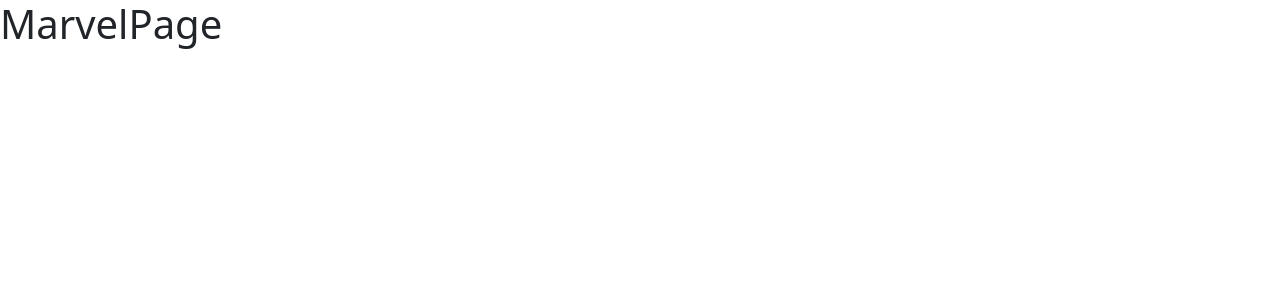
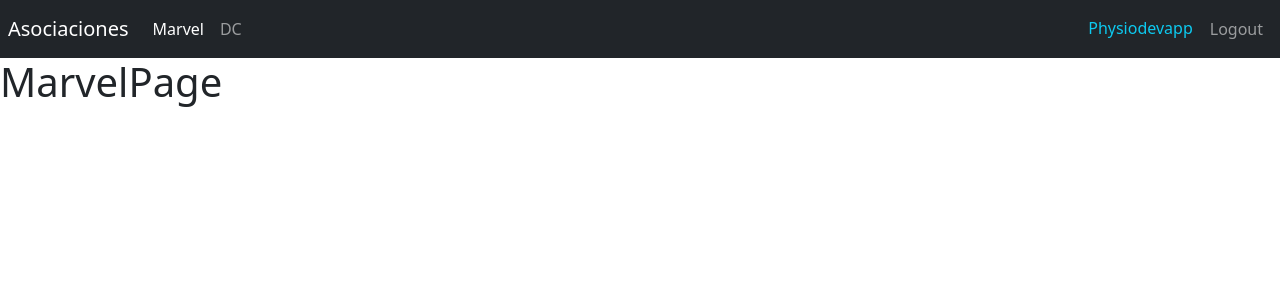
Before and after one commit to physiodevapp/react-zero-to-expert, a React (Vite) app in the folder 07-heroes-spa/: page /marvel in a window 1280 px wide. Shown: the top 300 px of the page. Built offline with nearby package versions, Linux system fonts and the light colour scheme.

Commit message:
setting active class & barrel files

```diff
--- /dev/null
+++ b/07-heroes-spa/src/auth/index.js
@@ -0,0 +1 @@
+export * from './pages'
--- /dev/null
+++ b/07-heroes-spa/src/auth/pages/index.js
@@ -0,0 +1 @@
+export * from './LoginPage'
--- /dev/null
+++ b/07-heroes-spa/src/heroes/index.js
@@ -0,0 +1 @@
+export * from './pages'
--- /dev/null
+++ b/07-heroes-spa/src/heroes/pages/index.js
@@ -0,0 +1,2 @@
+export * from './DcPage'
+export * from './MarvelPage'
--- a/07-heroes-spa/src/router/AppRouter.jsx
+++ b/07-heroes-spa/src/router/AppRouter.jsx
@@ -1,19 +1,19 @@
-import React from 'react'
-import { Navigate, Route, Routes } from 'react-router-dom'
-
-import { MarvelPage } from '../heroes/pages/MarvelPAge'
-import { DcPage } from '../heroes/pages/DcPage'
-import { LoginPage } from '../auth/pages/LoginPage'
+import React from "react";
+import { Navigate, Route, Routes } from "react-router-dom";
+import { MarvelPage, DcPage } from "../heroes";
+import { LoginPage } from "../auth/";
+import { Navbar } from "../ui";
 
 export const AppRouter = () => {
   return (
     <>
+      <Navbar />
       <Routes>
-        <Route path='marvel' element={<MarvelPage/>}/>
-        <Route path='dc' element={<DcPage/>}/>
-        <Route path='login' element={<LoginPage/>}/>
-        <Route path='/' element={<Navigate to={'/marvel'}/>}/>
+        <Route path="marvel" element={<MarvelPage />} />
+        <Route path="dc" element={<DcPage />} />
+        <Route path="login" element={<LoginPage />} />
+        <Route path="/" element={<Navigate to={"/marvel"} />} />
       </Routes>
     </>
-  )
-}
+  );
+};
--- /dev/null
+++ b/07-heroes-spa/src/ui/components/Navbar.jsx
@@ -0,0 +1,35 @@
+import { Link, NavLink } from "react-router-dom";
+
+export const Navbar = () => {
+  return (
+    <nav className="navbar navbar-expand-sm navbar-dark bg-dark p-2">
+      <Link className="navbar-brand" to="/">
+        Asociaciones
+      </Link>
+
+      <div className="navbar-collapse">
+        <div className="navbar-nav">
+          <NavLink className={({isActive}) => `nav-item nav-link ${isActive ? 'active' : ''}`} to="/marvel">
+            Marvel
+          </NavLink>
+
+          <NavLink className={({isActive}) => `nav-item nav-link ${isActive ? 'active' : ''}`} to="/dc">
+            DC
+          </NavLink>
+        </div>
+      </div>
+
+      <div className="navbar-collapse collapse w-100 order-3 dual-collapse2 d-flex justify-content-end">
+        <ul className="navbar-nav ml-auto">
+          <span className="nav-item nav-link text-info">
+            Physiodevapp
+          </span>
+
+          <button className="nav-item nav-link btn">
+            Logout
+          </button>
+        </ul>
+      </div>
+    </nav>
+  );
+};
--- /dev/null
+++ b/07-heroes-spa/src/ui/components/index.js
@@ -0,0 +1 @@
+export * from './Navbar'
--- /dev/null
+++ b/07-heroes-spa/src/ui/index.js
@@ -0,0 +1 @@
+export * from './components'
```
